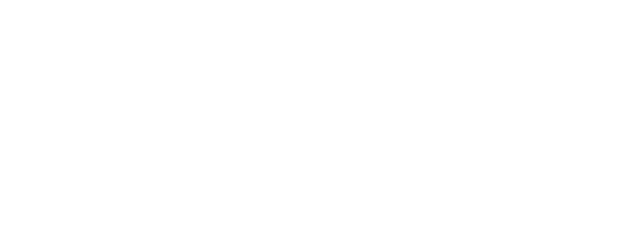
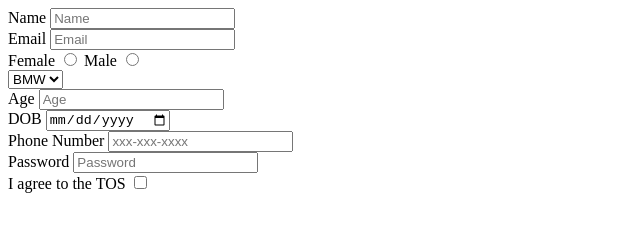
Before and after one commit to acciojob/signup-form-car-samvbk, a website: page main.html in a window 1280 px wide. Shown: the whole page, without its empty margins (0-640 px from the left). Drawn offline with Linux system fonts and the light colour scheme.

Commit message:
created a submission

```diff
--- a/main.html
+++ b/main.html
@@ -8,6 +8,40 @@
 
 <body>
 	<!-- the entire body must be written by student -->
+	<form method="post">
+		<label for="name">Name</label>
+		<input type="text" id="name" placeholder="Name" required>
+		<br>
+		<label for="email">Email</label>
+		<input type="email" id="email" placeholder="Email" required>
+		<br>
+		<label for="gender">Female</label>
+		<input type="radio" id = "gender_f" name = "gender" required>
+		<label for="gender">Male</label>
+		<input type="radio" id = "gender_m" name = "gender" required>
+		<br>
+		<select id="cars" placeholder="--Please choose an option--" required>
+			<option>BMW</option>
+			<option>MGR</option>
+			<option>MAS</option>
+		</select>
+		<br>
+		<label for="age">Age</label>
+		<input type="number" id="age" placeholder="Age" required>
+		<br>
+		<label for="dob">DOB</label>
+		<input type="date" id="dob" required>
+		<br>
+		<label for="tel">Phone Number</label>
+		<input type="tel" id="tel" placeholder="xxx-xxx-xxxx" >
+		<br>
+		<label for="password">Password</label>
+		<input type="password" id="password" placeholder="Password" required>
+		<br>
+		<label for="tos">I agree to the TOS</label>
+		<input type="checkbox" id="tos" required>
+		<br>
+	</form>
     <script type="text/javascript" src="./script.js">
 </script>
 
```
